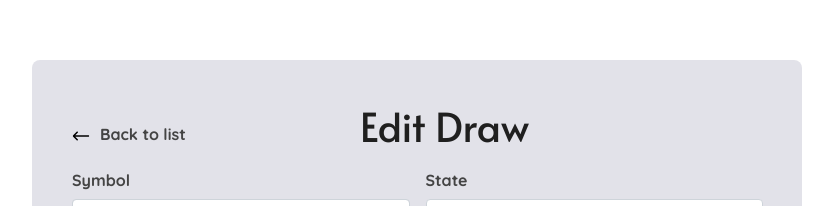
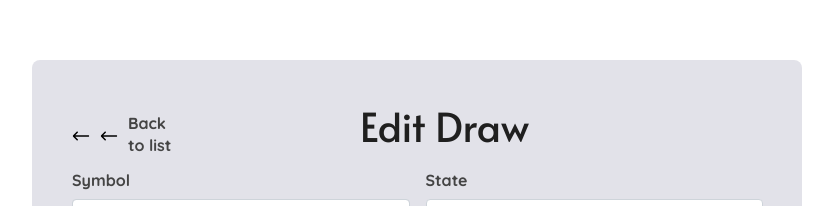
Before and after one commit to trinhviethoang16/udt-test, a Next.js app in the folder FE-Nextjs/: page /edit-page in a window 1280 px wide. Shown: the part 120-326 px from the top of the page, without its empty margins (223-1056 px from the left). Built offline with nearby package versions, Linux system fonts and the light colour scheme.

Commit message:
update edit-page

```diff
--- a/FE-Nextjs/app/edit-page/page.tsx
+++ b/FE-Nextjs/app/edit-page/page.tsx
@@ -1,5 +1,6 @@
 import React from 'react';
 import Link from 'next/link';
+import BackToList from '../components/BackToList';
 
 const EditPage = () => {
     return (
@@ -34,7 +35,7 @@ const EditPage = () => {
                   </defs>
                 </svg>
               </span>
-              <span>Back to list</span>
+              <BackToList />
             </div>
           </Link>
           <div className="edit-title col-8">
```
